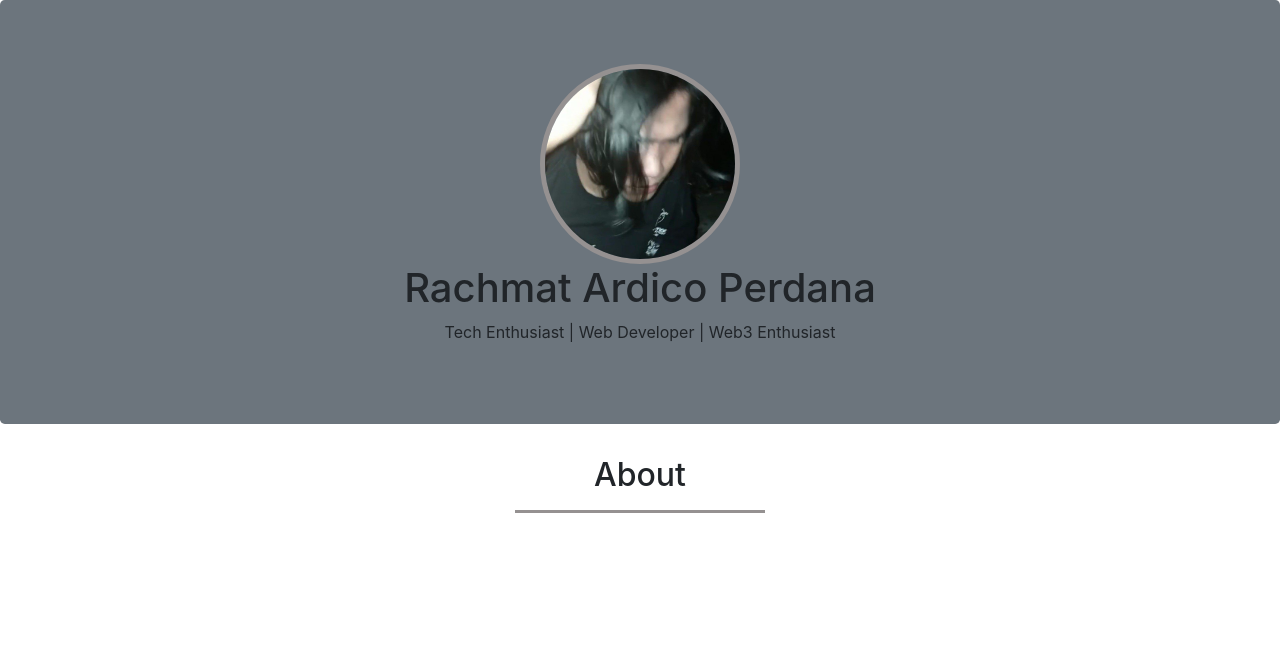
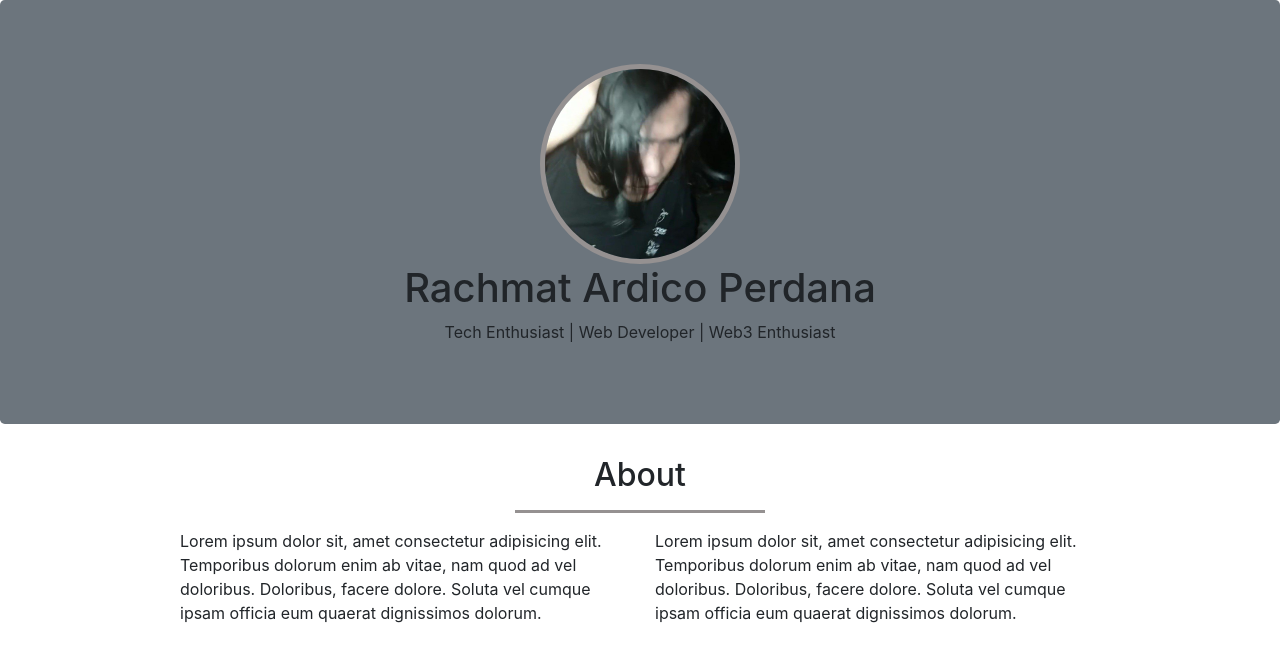
Before and after one commit to rachmatardico/css-practice, a plain HTML site: page portfolio/index.html in a window 1280 px wide. Drawn offline with nearby package versions, Linux system fonts and the light colour scheme.

Commit message:
Menambahkan section about

```diff
--- a/portfolio/css/style.css
+++ b/portfolio/css/style.css
@@ -7,3 +7,7 @@
     width: 250px;
     border-top: 3px solid #959191;
 }
+
+section{
+    min-height: 600px;
+}
--- a/portfolio/index.html
+++ b/portfolio/index.html
@@ -25,6 +25,25 @@
                     <hr>
                 </div>
             </div>
+
+            <div class="row justify-content-center">
+                <div class="col-sm-5">
+                    <p>
+                        Lorem ipsum dolor sit, amet consectetur adipisicing elit.
+                        Temporibus dolorum enim ab vitae, nam quod ad vel doloribus.
+                        Doloribus, facere dolore. Soluta vel cumque ipsam officia eum
+                        quaerat dignissimos dolorum.
+                    </p>
+                </div>
+                <div class="col-sm-5">
+                    <p>
+                        Lorem ipsum dolor sit, amet consectetur adipisicing elit.
+                        Temporibus dolorum enim ab vitae, nam quod ad vel doloribus.
+                        Doloribus, facere dolore. Soluta vel cumque ipsam officia eum
+                        quaerat dignissimos dolorum.
+                    </p>
+                </div>
+            </div>
         </div>
     </section>
     <!-- Akhir About -->
```
